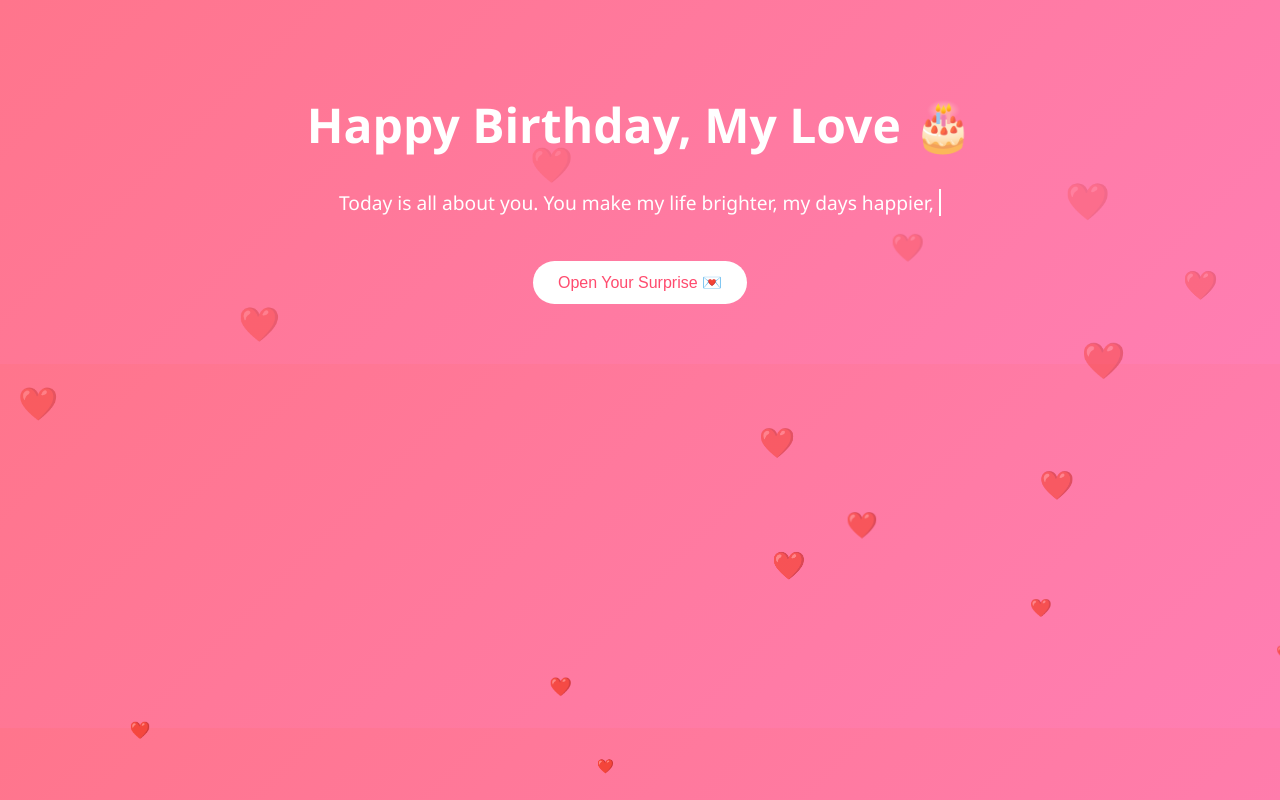
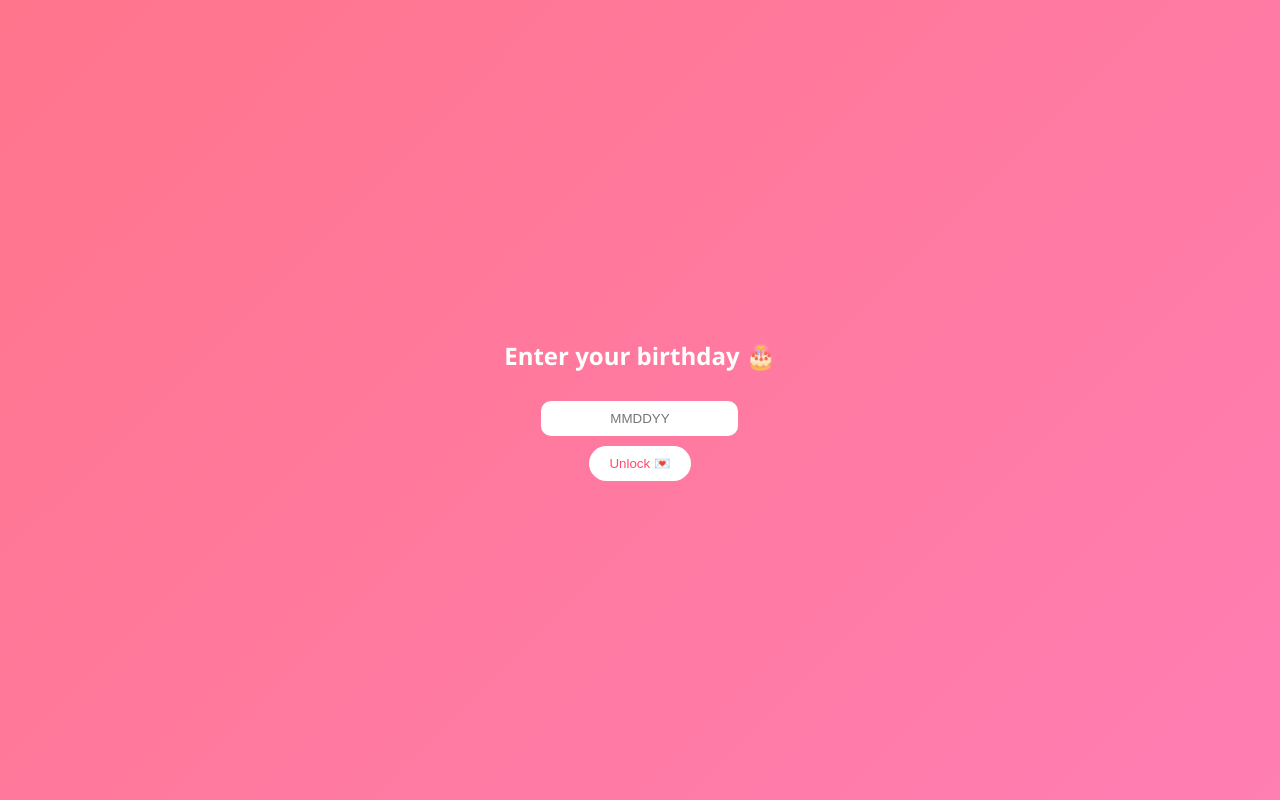
Before and after one commit to keshy-meee/birthday-surprise, a plain HTML site: page index.html in a window 1280 px wide. Drawn offline with Linux system fonts and the light colour scheme.

Commit message:
Update index.html

```diff
--- a/index.html
+++ b/index.html
@@ -3,169 +3,135 @@
 <head>
 <meta charset="UTF-8">
 <meta name="viewport" content="width=device-width, initial-scale=1.0">
-<title>Happy Birthday ❤️</title>
+<title>For You ❤️</title>
 
 <style>
 body {
     margin: 0;
     font-family: 'Segoe UI', sans-serif;
-    text-align: center;
     background: linear-gradient(135deg, #ff758c, #ff7eb3);
-    overflow: hidden;
+    display: flex;
+    justify-content: center;
+    align-items: center;
+    height: 100vh;
     color: white;
 }
 
-/* Floating hearts */
-.heart-bg {
-    position: fixed;
-    bottom: -10px;
-    font-size: 20px;
-    animation: float 6s linear infinite;
-}
-@keyframes float {
-    0% { transform: translateY(0) scale(1); opacity: 1; }
-    100% { transform: translateY(-100vh) scale(1.5); opacity: 0; }
+/* Login Box */
+.login {
+    text-align: center;
 }
 
-/* Container */
-.container {
-    padding: 60px 20px;
-    z-index: 2;
-    position: relative;
+input {
+    padding: 10px;
+    border-radius: 10px;
+    border: none;
+    margin-top: 10px;
+    text-align: center;
 }
 
-h1 {
-    font-size: 3em;
-    animation: fadeIn 2s ease-in-out;
+button {
+    padding: 10px 20px;
+    border: none;
+    border-radius: 20px;
+    margin-top: 10px;
+    cursor: pointer;
+    background: white;
+    color: #ff4b6e;
 }
 
-@keyframes fadeIn {
-    from {opacity: 0;}
-    to {opacity: 1;}
+/* Hidden Content */
+.hidden {
+    display: none;
 }
 
-/* Typewriter */
-#message {
-    font-size: 1.2em;
-    max-width: 600px;
-    margin: 20px auto;
-    border-right: 2px solid white;
-    white-space: nowrap;
-    overflow: hidden;
+/* Envelope */
+.envelope {
+    width: 200px;
+    height: 120px;
+    background: #fff;
+    position: relative;
+    margin: auto;
+    cursor: pointer;
+    border-radius: 10px;
 }
 
-/* Button */
-button {
-    padding: 12px 25px;
-    font-size: 16px;
-    border: none;
-    border-radius: 25px;
-    background: white;
-    color: #ff4b6e;
-    cursor: pointer;
-    margin-top: 25px;
-    transition: 0.3s;
-}
-button:hover {
-    transform: scale(1.1);
+.envelope:before {
+    content: '';
+    position: absolute;
+    width: 0;
+    height: 0;
+    border-left: 100px solid transparent;
+    border-right: 100px solid transparent;
+    border-bottom: 60px solid #ff4b6e;
+    top: -60px;
+    left: 0;
 }
 
-/* Modal Surprise */
-.modal {
+/* Letter */
+.letter {
+    width: 300px;
+    height: 200px;
+    background: #fff;
+    color: #333;
+    padding: 20px;
+    border-radius: 10px;
+    margin: 20px auto;
     display: none;
-    position: fixed;
-    z-index: 10;
-    left: 0; top: 0;
-    width: 100%; height: 100%;
-    background: rgba(0,0,0,0.7);
+    animation: open 1s ease;
 }
 
-.modal-content {
-    background: #fff;
-    color: #333;
-    padding: 30px;
-    border-radius: 20px;
-    max-width: 400px;
-    margin: 15% auto;
-    text-align: center;
-    animation: pop 0.5s ease;
-}
-
-@keyframes pop {
-    from {transform: scale(0);}
-    to {transform: scale(1);}
-}
-
-.close {
-    cursor: pointer;
-    font-size: 20px;
-    float: right;
+@keyframes open {
+    from { transform: scale(0); }
+    to { transform: scale(1); }
 }
 </style>
 </head>
 
 <body>
 
-<!-- Background Music -->
-<audio autoplay loop>
-    <source src="https://www.bensound.com/bensound-music/bensound-romantic.mp3" type="audio/mp3">
-</audio>
-
-<div class="container">
-    <h1>Happy Birthday, My Love 🎂</h1>
-
-    <p id="message"></p>
-
-    <button onclick="openSurprise()">Open Your Surprise 💌</button>
+<!-- LOGIN -->
+<div class="login" id="loginBox">
+    <h2>Enter your birthday 🎂</h2>
+    <input type="password" id="pass" placeholder="MMDDYY">
+    <br>
+    <button onclick="checkPass()">Unlock 💌</button>
 </div>
 
-<!-- Surprise Modal -->
-<div id="myModal" class="modal">
-    <div class="modal-content">
-        <span class="close" onclick="closeSurprise()">&times;</span>
-        <h2>For You ❤️</h2>
-        <p>
-            I love you more than words can explain.
-            You are the best thing that ever happened to me.
-            Happy Birthday, my love 💕
-        </p>
-    </div>
+<!-- ENVELOPE -->
+<div class="hidden" id="envelopeBox">
+    <h2>Click the letter ❤️</h2>
+    <div class="envelope" onclick="openLetter()"></div>
+</div>
+
+<!-- LETTER -->
+<div class="letter" id="letter">
+    <h3>My Love 💖</h3>
+    <p>
+        Happy Birthday ❤️<br><br>
+        I just want you to know how special you are to me.
+        You make my world brighter in ways I can’t explain.
+        Every moment with you is something I treasure.
+        <br><br>
+        I love you more than words can say.
+        Always and forever 💕
+    </p>
 </div>
 
 <script>
-// Floating hearts generator
-setInterval(() => {
-    const heart = document.createElement("div");
-    heart.className = "heart-bg";
-    heart.innerHTML = "❤️";
-    heart.style.left = Math.random() * 100 + "vw";
-    heart.style.fontSize = (Math.random() * 20 + 10) + "px";
-    document.body.appendChild(heart);
+function checkPass() {
+    const pass = document.getElementById("pass").value;
 
-    setTimeout(() => {
-        heart.remove();
-    }, 6000);
-}, 300);
-
-// Typewriter effect
-const text = "Today is all about you. You make my life brighter, my days happier, and my heart fuller. I’m so lucky to have you ❤️";
-let i = 0;
-
-function typeWriter() {
-    if (i < text.length) {
-        document.getElementById("message").innerHTML += text.charAt(i);
-        i++;
-        setTimeout(typeWriter, 40);
+    if (pass === "040511") {
+        document.getElementById("loginBox").style.display = "none";
+        document.getElementById("envelopeBox").style.display = "block";
+    } else {
+        alert("Hmm... that's not right ❤️");
     }
 }
-typeWriter();
 
-// Modal controls
-function openSurprise() {
-    document.getElementById("myModal").style.display = "block";
-}
-function closeSurprise() {
-    document.getElementById("myModal").style.display = "none";
+function openLetter() {
+    document.getElementById("letter").style.display = "block";
 }
 </script>
 
```
